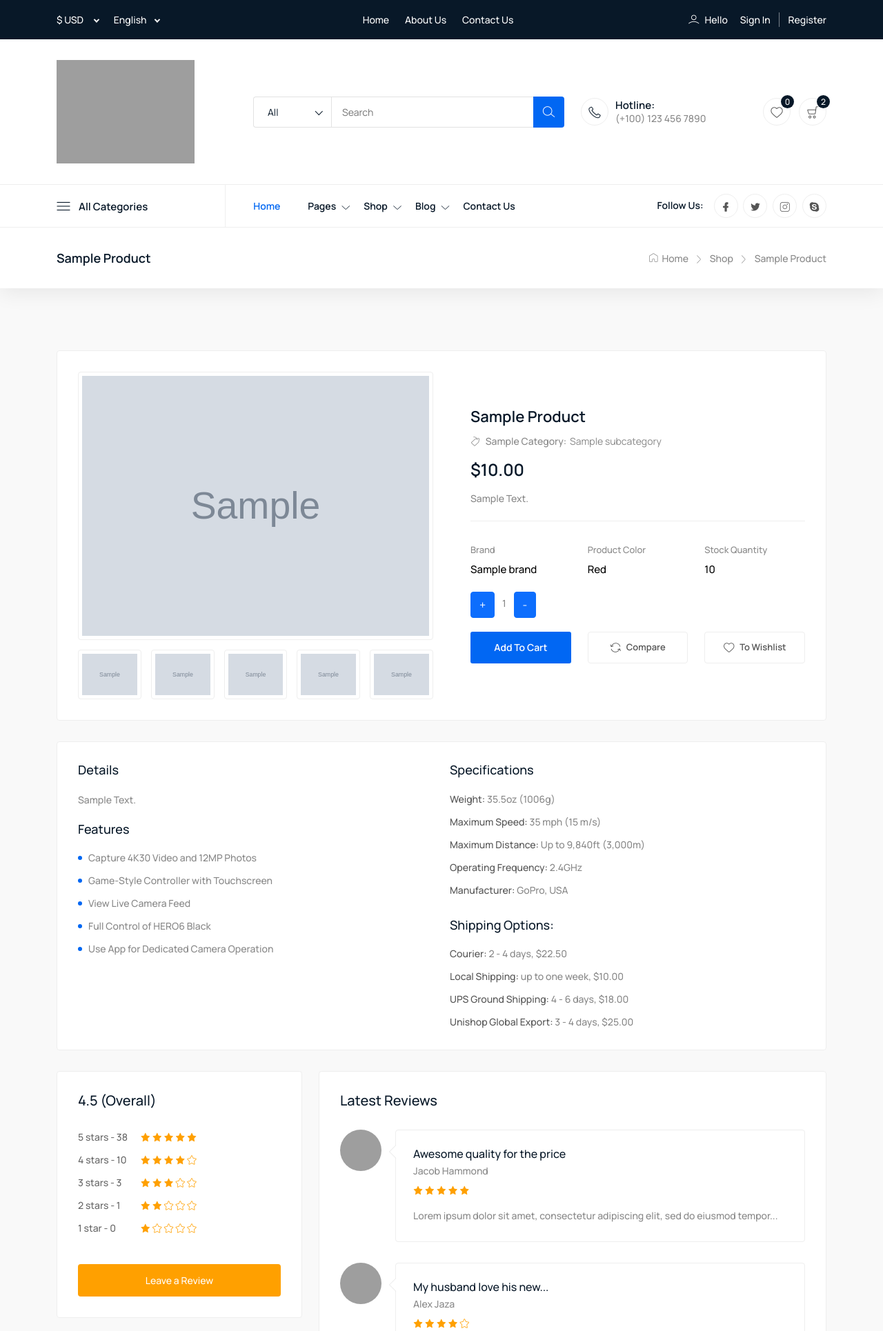
After one commit to Tim1119/shopgrids, a Django app: a page that uses templates/shopgrids/base.html in a window 1280 px wide. The commit adds this page. Shown: the top 1930 px of the page at 69% size. Run offline with Django 5.2, Linux system fonts and the light colour scheme; tables that the repository leaves empty hold one stand-in row (values such as "Sample post"); grey boxes marked "Sample" are stand-in pictures; parts of the project's set-up code (start-up, migrations or seed data) failed here and were passed over; some libraries are stand-ins or nearby versions; grey boxes are pictures that could not be loaded.

Commit message:
feat: added product detail page

```diff
--- a/apps/products/models.py
+++ b/apps/products/models.py
@@ -7,10 +7,12 @@ from .enums import ProductColors,ProductImageTypes
 from apps.brands.models import Brand
 from django.core.exceptions import ValidationError
 from django.core.validators import MinValueValidator,MaxValueValidator
+from decimal import Decimal
 # Create your models here.
 
 
 # todo: add that special offer cannot also be trending
+#add rich text editor for features
 class Product(TimeStampedUUID):
 
     name = models.CharField(max_length=255,verbose_name=_("Product name"),unique=True)
@@ -61,10 +63,11 @@ class Product(TimeStampedUUID):
 
         super().clean()  # Don't forget to call the parent method to ensure any other validation is executed.
 
+    @property
     def get_discounted_price(self):
         """Calculate and return the discounted price based on either percentage or amount."""
         if self.discount_percentage:
-            discount_value = (self.discount_percentage / 100) * self.price
+            discount_value = (Decimal(self.discount_percentage) / Decimal(100)) * self.price
             return self.price - discount_value
         elif self.discount_amount:
             return self.price - self.discount_amount
--- /dev/null
+++ b/apps/products/templates/products/product_details.html
@@ -0,0 +1,352 @@
+{% extends "shopgrids/base.html" %}
+
+{% block content %}
+<!-- Start Breadcrumbs -->
+<div class="breadcrumbs">
+    <div class="container">
+        <div class="row align-items-center">
+            <div class="col-lg-6 col-md-6 col-12">
+                <div class="breadcrumbs-content">
+                    <h1 class="page-title">{{product.name}}</h1>
+                </div>
+            </div>
+            <div class="col-lg-6 col-md-6 col-12">
+                <ul class="breadcrumb-nav">
+                    <li><a href="index.html"><i class="lni lni-home"></i> Home</a></li>
+                    <li><a href="index.html">Shop</a></li>
+                    <li>{{product.name}}</li>
+                </ul>
+            </div>
+        </div>
+    </div>
+</div>
+<!-- End Breadcrumbs -->
+
+<!-- Start Item Details -->
+<section class="item-details section">
+    <div class="container">
+        <div class="top-area">
+            <div class="row align-items-center">
+                <div class="col-lg-6 col-md-12 col-12">
+                    <div class="product-images">
+                        <main id="gallery">
+                            <div class="main-img">
+                                <img src="{{product.get_main_product_image}}" id="current" alt="#">
+                            </div>
+                            {% if product.get_product_image_alt_1 or  product.get_product_image_alt_2 or product.get_product_image_alt_3 or product.get_product_image_alt_4 or product.get_main_product_image %}
+                            <div class="images">
+                                {% if product.get_product_image_alt_1 %}
+                                <img src="{{product.get_product_image_alt_1}}" class="img" alt="#">
+                                {% endif %}
+                                {% if product.get_product_image_alt_2 %}
+                                <img src="{{product.get_product_image_alt_2}}" class="img" alt="#">
+                                {% endif %}
+                                {% if product.get_product_image_alt_3 %}
+                                <img src="{{product.get_product_image_alt_3}}" class="img" alt="#">
+                                {% endif %}
+                                {% if product.get_product_image_alt_4 %}
+                                <img src="{{product.get_product_image_alt_4}}" class="img" alt="#">
+                                {% endif %}
+                                {% if product.get_main_product_image %}
+                                <img src="{{product.get_main_product_image}}" class="img" alt="#">
+                                {% endif %}
+                            </div>
+
+                            {% endif %}
+                        </main>
+                    </div>
+                </div>
+                <div class="col-lg-6 col-md-12 col-12">
+                    <div class="product-info">
+                        <h2 class="title">{{product.name|title}}</h2>
+                        <p class="category"><i class="lni lni-tag"></i> {{product.category.name|title}}:<a href="javascript:void(0)">{{product.sub_category.name}}</a></p>
+                        <h3 class="price">
+                            {% if product.discount_amount or product.discount_percentage %}
+                            ${{product.get_discounted_price}}
+                            {% else %}
+                            ${{product.price}}
+                            {% endif %}
+                            <span>
+                                {% if product.discount_amount or product.discount_percentage %}
+                                ${{product.price}}
+                                {% endif %}
+                            </span></h3>
+                        <p class="info-text">{{product.product_description|title}}</p>
+                        <div class="row">
+
+                            {% if product.brand %}
+                            <div class="col-lg-4 col-md-4 col-12">
+                                <div class="form-group">
+                                    <label for="color">Brand</label>
+                                    <div id="product-detail-value">
+                                        {{product.brand.name}}
+                                    </div>
+                                </div>
+                            </div>
+                            {% endif %}
+                            <div class="col-lg-4 col-md-4 col-12">
+                                <div class="form-group">
+                                    <label for="color">Product Color</label>
+                                    <div id="product-detail-value">
+                                        {{product.product_color}}
+                                    </div>
+                                </div>
+                            </div>
+                            <div class="col-lg-4 col-md-4 col-12">
+                                <div class="form-group quantity">
+                                    <label for="color">Stock Quantity</label>
+                                    <div id="product-detail-value">
+                                        {{product.stock_quantity}}
+                                    </div>
+                                </div>
+                            </div>
+                            <div class="col-lg-4 col-md-4 col-12">
+                                <div class="form-group quantity flex">
+                                    <button class="btn btn-primary">+</button>
+                                    <span class="mx-2" >1</span>
+                                    <button class="btn btn-primary">-</button>
+
+                                </div>
+                            </div>
+                        </div>
+                        <div class="bottom-content">
+                            <div class="row align-items-end">
+                                <div class="col-lg-4 col-md-4 col-12">
+                                    <div class="button cart-button">
+                                        <button class="btn" style="width: 100%;">Add to Cart</button>
+                                    </div>
+                                </div>
+                                <div class="col-lg-4 col-md-4 col-12">
+                                    <div class="wish-button">
+                                        <button class="btn"><i class="lni lni-reload"></i> Compare</button>
+                                    </div>
+                                </div>
+                                <div class="col-lg-4 col-md-4 col-12">
+                                    <div class="wish-button">
+                                        <button class="btn"><i class="lni lni-heart"></i> To Wishlist</button>
+                                    </div>
+                                </div>
+                            </div>
+                        </div>
+                    </div>
+                </div>
+            </div>
+        </div>
+        <div class="product-details-info">
+            <div class="single-block">
+                <div class="row">
+                    <div class="col-lg-6 col-12">
+                        <div class="info-body custom-responsive-margin">
+                            <h4>Details</h4>
+                            <p>{{product.product_description|title}}</p>
+                            <h4>Features</h4>
+                            <ul class="features">
+                                <li>Capture 4K30 Video and 12MP Photos</li>
+                                <li>Game-Style Controller with Touchscreen</li>
+                                <li>View Live Camera Feed</li>
+                                <li>Full Control of HERO6 Black</li>
+                                <li>Use App for Dedicated Camera Operation</li>
+                            </ul>
+                        </div>
+                    </div>
+                    <div class="col-lg-6 col-12">
+                        <div class="info-body">
+                            <h4>Specifications</h4>
+                            <ul class="normal-list">
+                                <li><span>Weight:</span> 35.5oz (1006g)</li>
+                                <li><span>Maximum Speed:</span> 35 mph (15 m/s)</li>
+                                <li><span>Maximum Distance:</span> Up to 9,840ft (3,000m)</li>
+                                <li><span>Operating Frequency:</span> 2.4GHz</li>
+                                <li><span>Manufacturer:</span> GoPro, USA</li>
+                            </ul>
+                            <h4>Shipping Options:</h4>
+                            <ul class="normal-list">
+                                <li><span>Courier:</span> 2 - 4 days, $22.50</li>
+                                <li><span>Local Shipping:</span> up to one week, $10.00</li>
+                                <li><span>UPS Ground Shipping:</span> 4 - 6 days, $18.00</li>
+                                <li><span>Unishop Global Export:</span> 3 - 4 days, $25.00</li>
+                            </ul>
+                        </div>
+                    </div>
+                </div>
+            </div>
+            <div class="row">
+                <div class="col-lg-4 col-12">
+                    <div class="single-block give-review">
+                        <h4>4.5 (Overall)</h4>
+                        <ul>
+                            <li>
+                                <span>5 stars - 38</span>
+                                <i class="lni lni-star-filled"></i>
+                                <i class="lni lni-star-filled"></i>
+                                <i class="lni lni-star-filled"></i>
+                                <i class="lni lni-star-filled"></i>
+                                <i class="lni lni-star-filled"></i>
+                            </li>
+                            <li>
+                                <span>4 stars - 10</span>
+                                <i class="lni lni-star-filled"></i>
+                                <i class="lni lni-star-filled"></i>
+                                <i class="lni lni-star-filled"></i>
+                                <i class="lni lni-star-filled"></i>
+                                <i class="lni lni-star"></i>
+                            </li>
+                            <li>
+                                <span>3 stars - 3</span>
+                                <i class="lni lni-star-filled"></i>
+                                <i class="lni lni-star-filled"></i>
+                                <i class="lni lni-star-filled"></i>
+                                <i class="lni lni-star"></i>
+                                <i class="lni lni-star"></i>
+                            </li>
+                            <li>
+                                <span>2 stars - 1</span>
+                                <i class="lni lni-star-filled"></i>
+                                <i class="lni lni-star-filled"></i>
+                                <i class="lni lni-star"></i>
+                                <i class="lni lni-star"></i>
+                                <i class="lni lni-star"></i>
+                            </li>
+                            <li>
+                                <span>1 star - 0</span>
+                                <i class="lni lni-star-filled"></i>
+                                <i class="lni lni-star"></i>
+                                <i class="lni lni-star"></i>
+                                <i class="lni lni-star"></i>
+                                <i class="lni lni-star"></i>
+                            </li>
+                        </ul>
+                        <!-- Button trigger modal -->
+                        <button type="button" class="btn review-btn" data-bs-toggle="modal" data-bs-target="#exampleModal">
+                            Leave a Review
+                        </button>
+                    </div>
+                </div>
+                <div class="col-lg-8 col-12">
+                    <div class="single-block">
+                        <div class="reviews">
+                            <h4 class="title">Latest Reviews</h4>
+                            <!-- Start Single Review -->
+                            <div class="single-review">
+                                <img src="assets/images/blog/comment1.jpg" alt="#">
+                                <div class="review-info">
+                                    <h4>Awesome quality for the price
+                                        <span>Jacob Hammond
+                                        </span>
+                                    </h4>
+                                    <ul class="stars">
+                                        <li><i class="lni lni-star-filled"></i></li>
+                                        <li><i class="lni lni-star-filled"></i></li>
+                                        <li><i class="lni lni-star-filled"></i></li>
+                                        <li><i class="lni lni-star-filled"></i></li>
+                                        <li><i class="lni lni-star-filled"></i></li>
+                                    </ul>
+                                    <p>Lorem ipsum dolor sit amet, consectetur adipiscing elit, sed do eiusmod
+                                        tempor...</p>
+                                </div>
+                            </div>
+                            <!-- End Single Review -->
+                            <!-- Start Single Review -->
+                            <div class="single-review">
+                                <img src="assets/images/blog/comment2.jpg" alt="#">
+                                <div class="review-info">
+                                    <h4>My husband love his new...
+                                        <span>Alex Jaza
+                                        </span>
+                                    </h4>
+                                    <ul class="stars">
+                                        <li><i class="lni lni-star-filled"></i></li>
+                                        <li><i class="lni lni-star-filled"></i></li>
+                                        <li><i class="lni lni-star-filled"></i></li>
+                                        <li><i class="lni lni-star-filled"></i></li>
+                                        <li><i class="lni lni-star"></i></li>
+                                    </ul>
+                                    <p>Lorem ipsum dolor sit amet, consectetur adipiscing elit, sed do eiusmod
+                                        tempor...</p>
+                                </div>
+                            </div>
+                            <!-- End Single Review -->
+                            <!-- Start Single Review -->
+                            <div class="single-review">
+                                <img src="assets/images/blog/comment3.jpg" alt="#">
+                                <div class="review-info">
+                                    <h4>I love the built quality...
+                                        <span>Jacob Hammond
+                                        </span>
+                                    </h4>
+                                    <ul class="stars">
+                                        <li><i class="lni lni-star-filled"></i></li>
+                                        <li><i class="lni lni-star-filled"></i></li>
+                                        <li><i class="lni lni-star-filled"></i></li>
+                                        <li><i class="lni lni-star-filled"></i></li>
+                                        <li><i class="lni lni-star-filled"></i></li>
+                                    </ul>
+                                    <p>Lorem ipsum dolor sit amet, consectetur adipiscing elit, sed do eiusmod
+                                        tempor...</p>
+                                </div>
+                            </div>
+                            <!-- End Single Review -->
+                        </div>
+                    </div>
+                </div>
+            </div>
+        </div>
+    </div>
+</section>
+<!-- End Item Details -->
+
+<!-- Review Modal -->
+<div class="modal fade review-modal" id="exampleModal" tabindex="-1" aria-labelledby="exampleModalLabel" aria-hidden="true" style="display: none;">
+    <div class="modal-dialog">
+        <div class="modal-content">
+            <div class="modal-header">
+                <h5 class="modal-title" id="exampleModalLabel">Leave a Review</h5>
+                <button type="button" class="btn-close" data-bs-dismiss="modal" aria-label="Close"></button>
+            </div>
+            <div class="modal-body">
+                <div class="row">
+                    <div class="col-sm-6">
+                        <div class="form-group">
+                            <label for="review-name">Your Name</label>
+                            <input class="form-control" type="text" id="review-name" required="">
+                        </div>
+                    </div>
+                    <div class="col-sm-6">
+                        <div class="form-group">
+                            <label for="review-email">Your Email</label>
+                            <input class="form-control" type="email" id="review-email" required="">
+                        </div>
+                    </div>
+                </div>
+                <div class="row">
+                    <div class="col-sm-6">
+                        <div class="form-group">
+                            <label for="review-subject">Subject</label>
+                            <input class="form-control" type="text" id="review-subject" required="">
+                        </div>
+                    </div>
+                    <div class="col-sm-6">
+                        <div class="form-group">
+                            <label for="review-rating">Rating</label>
+                            <select class="form-control" id="review-rating">
+                                <option>5 Stars</option>
+                                <option>4 Stars</option>
+                                <option>3 Stars</option>
+                                <option>2 Stars</option>
+                                <option>1 Star</option>
+                            </select>
+                        </div>
+                    </div>
+                </div>
+                <div class="form-group">
+                    <label for="review-message">Review</label>
+                    <textarea class="form-control" id="review-message" rows="8" required=""></textarea>
+                </div>
+            </div>
+            <div class="modal-footer button">
+                <button type="button" class="btn">Submit Review</button>
+            </div>
+        </div>
+    </div>
+</div>
+{% endblock %}
--- a/apps/products/urls.py
+++ b/apps/products/urls.py
@@ -1,6 +1,9 @@
-from .views import Home
+from .views import HomeView,ProductDetailView
 from django.urls import path,include
 
+app_name="products"
+
 urlpatterns = [
-    path('', Home.as_view()),
+    path('', HomeView.as_view()),
+    path('product-detail/<str:slug>/', ProductDetailView.as_view(),name='product-details'),
 ]
--- a/apps/products/views.py
+++ b/apps/products/views.py
@@ -1,11 +1,11 @@
 from django.shortcuts import render
-from django.views.generic import TemplateView
+from django.views.generic import TemplateView,DetailView
 # from django.contrib.
 from apps.category.models import Category
 from apps.products.models import Product
 from apps.brands.models import Brand
 # Create your views here.
-class Home(TemplateView):
+class HomeView(TemplateView):
     template_name = 'products/product_home.html'
 
     def get_context_data(self, **kwargs):
@@ -28,3 +28,10 @@ class Home(TemplateView):
         context['special_offer_products'] = special_offer_products
         context['product_brands'] = product_brands
         return context
+
+
+
+class ProductDetailView(DetailView):
+    model = Product
+    template_name = 'products/product_details.html'
+    context_object_name="product"
--- a/shopgrids/urls.py
+++ b/shopgrids/urls.py
@@ -22,7 +22,7 @@ from django.conf.urls.static import static
 urlpatterns = [
     path('admin/', admin.site.urls),
     path('accounts/', include('allauth.urls')),
-    path('', include('apps.products.urls')),
+    path('', include('apps.products.urls',namespace="products")),
 ]
 
 urlpatterns += static(settings.STATIC_URL, document_root=settings.STATIC_ROOT)
--- /dev/null
+++ b/static/assets/css/style.css
@@ -0,0 +1,8 @@
+
+#product-detail-value{
+    font-size: 15px;
+    margin-bottom: 0;
+    position: relative;
+    color: black;
+    font-weight:500;
+  }
--- a/templates/shopgrids/base.html
+++ b/templates/shopgrids/base.html
@@ -16,6 +16,7 @@
     <link rel="stylesheet" href="{% static 'assets/css/tiny-slider.css' %}" />
     <link rel="stylesheet" href="{% static 'assets/css/glightbox.min.css' %}" />
     <link rel="stylesheet" href="{% static 'assets/css/main.css' %}" />
+    <link rel="stylesheet" href="{% static 'assets/css/style.css' %}" />
 
 </head>
 
```
Also changed, not shown: apps/products/templates/products/product_home.html (+6 -1 lines), apps/profiles/signals.py (+8 -0 lines), static/assets/css/main.css.
